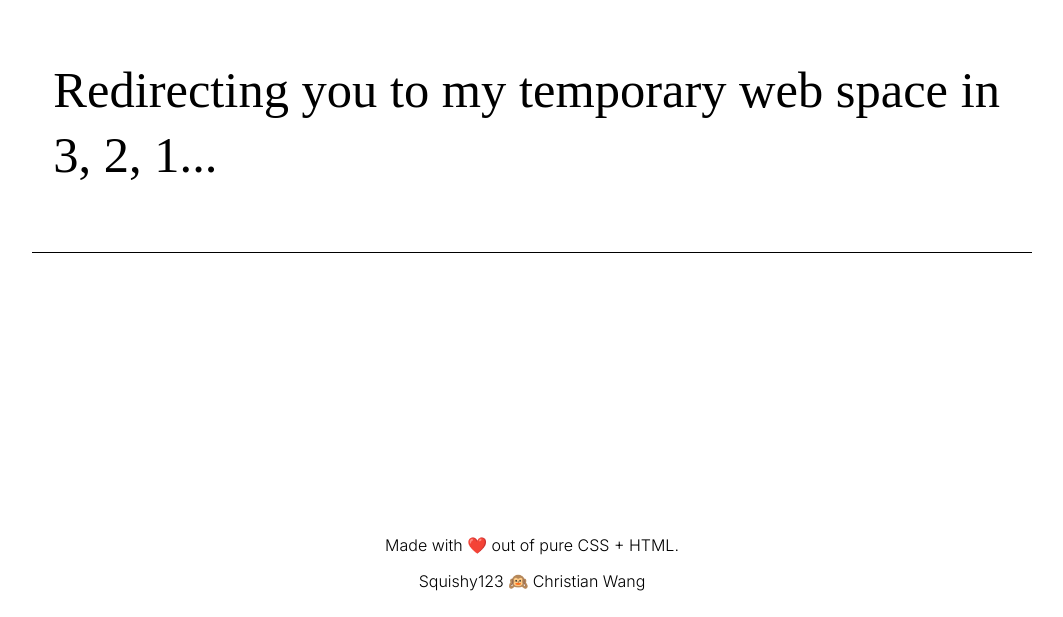
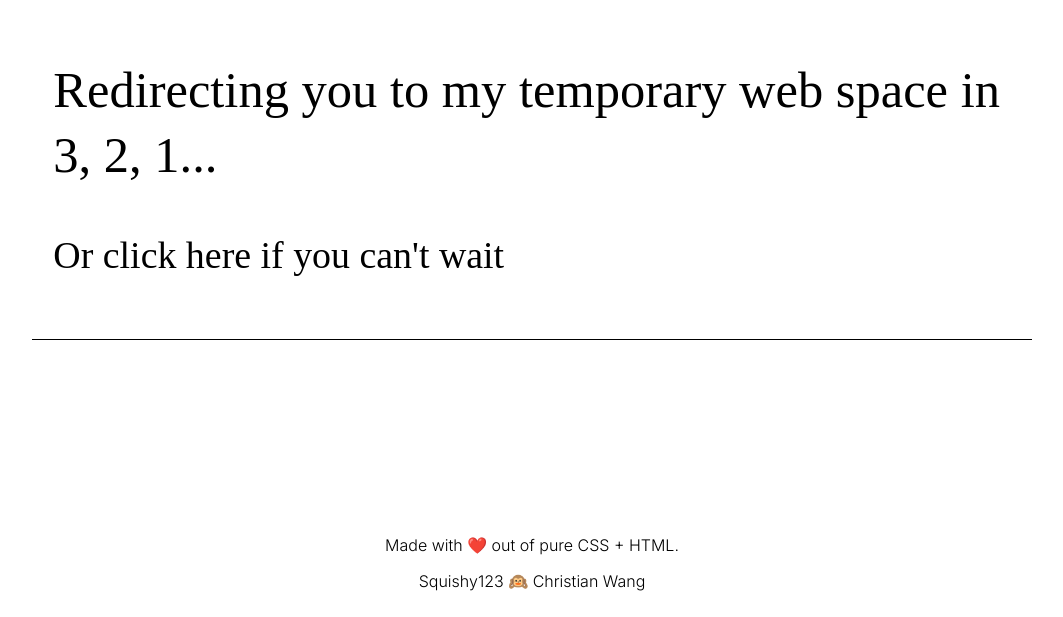
Before and after one commit to Squishy123/chris_web, a plain HTML site: page index.html in a window 1280 px wide. Shown: the part 183-800 px from the top of the page, without its empty margins (108-1171 px from the left). Drawn offline with Linux system fonts and the light colour scheme; a web font is replaced by a local one.

Commit message:
Update index.html

```diff
--- a/index.html
+++ b/index.html
@@ -70,7 +70,9 @@ Henlo Friend! Caught you snooping around. There's nothing to see here really...`
 </div>
 <div class="container" style="border-bottom: black 1px solid;">
 <h2 class="display">Redirecting you to my temporary web space in 3, 2, 1...</h2>
-
+<a href="https://laser-drill-ac0.notion.site/Hey-I-m-Christian-7b2f8876a8604427bdf95a301a3878dd">
+  <h3 class="display"> Or click here if you can't wait </h3>
+</a>
 </main>
 <footer>
 <p class="text-center">Made with ❤️  out of pure CSS + HTML.</p>
```
